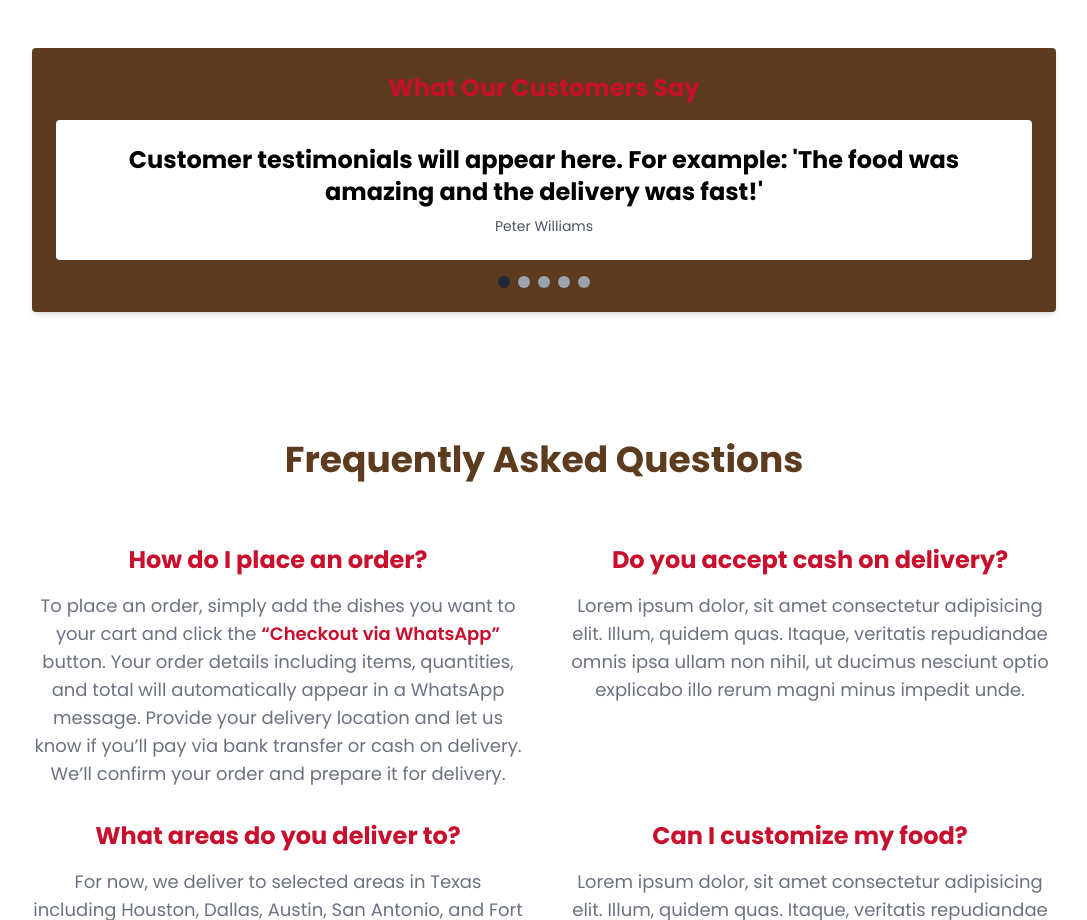
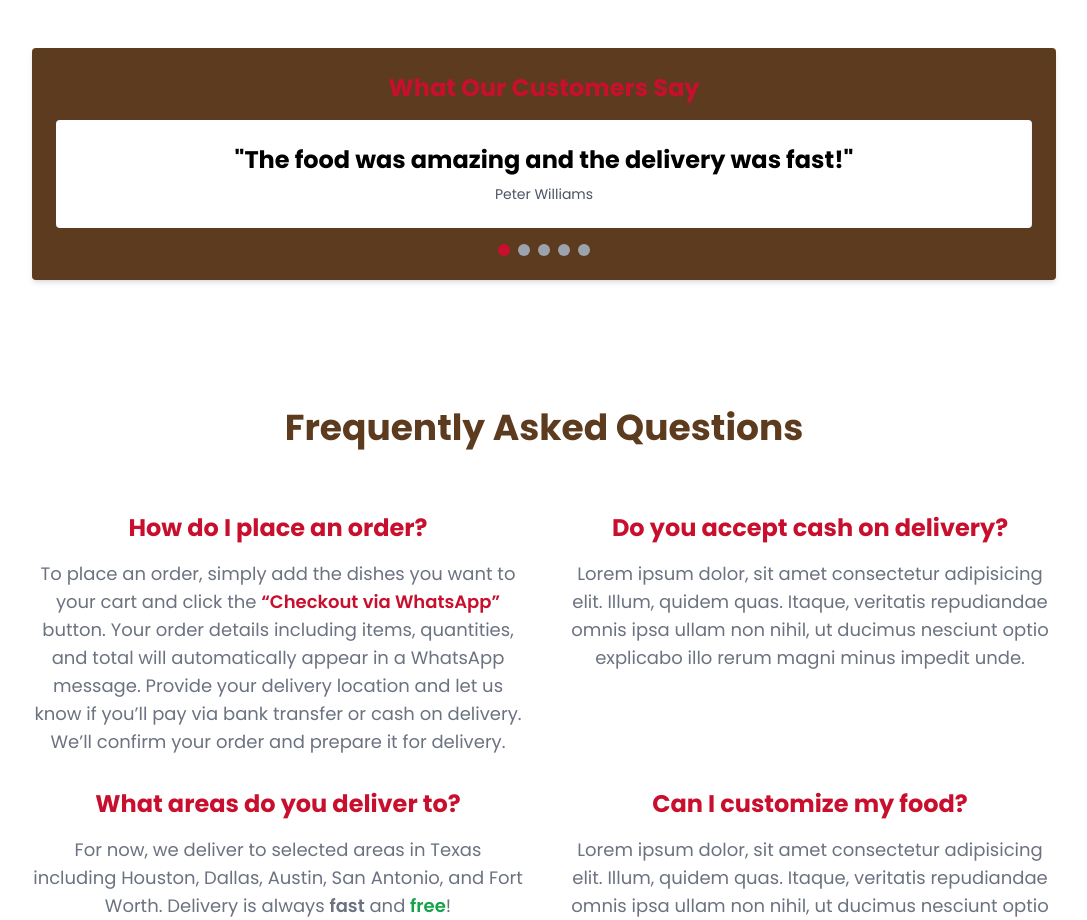
Before and after one commit to Chris-Ola-tech/food-business-demo, a plain HTML site: page index.html in a window 1280 px wide. Shown: the part 2640-3560 px from the top of the page, without its empty margins (96-1183 px from the left). Drawn offline with nearby package versions, Linux system fonts and the light colour scheme.

Commit message:
Updated index.html and JavaScript

```diff
--- a/index.html
+++ b/index.html
@@ -204,42 +204,42 @@ Neutral Dark	Deep Black	#000000	Text, borders, navigation, contrast -->
   Testimonials
 </h1>
 
-<section class="w-full sm:w-[90%] md:w-[80%] mx-auto bg-[#5C3B1E] p-4 sm:p-6 rounded shadow-md mt-12 ">
+<section class="w-full sm:w-[90%] md:w-[80%] mx-auto bg-[#5C3B1E] p-4 sm:p-6 rounded shadow-md mt-12">
   <h2 class="text-2xl font-bold mb-4 text-center text-[#C8102E]">What Our Customers Say</h2>
 
-  <!-- Make container scrollable -->
-  <div class="overflow-x-auto relative scroll-smooth snap-x snap-mandatory">
-    <!-- Slides container -->
-    <div id="testimonial-list" class="flex">
+  <!-- Scrollable container -->
+  <div class="overflow-x-auto relative scroll-smooth snap-x snap-mandatory" id="testimonial-container">
+    <!-- Slides -->
+    <div id="testimonial-list" class="flex w-full">
 
       <!-- Slide 1 -->
       <div class="min-w-full p-4 sm:p-6 bg-white rounded shadow text-center snap-center">
         <p class="font-bold text-xl sm:text-2xl">
-          Customer testimonials will appear here. For example: 'The food was amazing and the delivery was fast!'
+          "The food was amazing and the delivery was fast!"
         </p>
-        <p class="text-sm text-gray-600 mt-2"> Peter Williams</p>
+        <p class="text-sm text-gray-600 mt-2">Peter Williams</p>
       </div>
 
       <!-- Slide 2 -->
       <div class="min-w-full p-4 sm:p-6 bg-white rounded shadow text-center snap-center">
         <p class="font-bold text-xl sm:text-2xl">
-          Another review will go here. For example: 'Best pepper soup I’ve ever had! Highly recommend.
+          "Best pepper soup I’ve ever had! Highly recommend."
         </p>
-        <p class="text-sm text-gray-600 mt-2"> Kirstyn Ademola</p>
+        <p class="text-sm text-gray-600 mt-2">Kirstyn Ademola</p>
       </div>
 
       <!-- Slide 3 -->
       <div class="min-w-full p-4 sm:p-6 bg-white rounded shadow text-center snap-center">
         <p class="font-bold text-xl sm:text-2xl">
-          Another review will go here. For example: 'Best pepper soup I’ve ever had! Highly recommend.
+          "Wonderful experience, I’ll definitely order again!"
         </p>
-        <p class="text-sm text-gray-600 mt-2"> Omotola Olayiwola</p>
+        <p class="text-sm text-gray-600 mt-2">Omotola Olayiwola</p>
       </div>
 
       <!-- Slide 4 -->
       <div class="min-w-full p-4 sm:p-6 bg-white rounded shadow text-center snap-center">
         <p class="font-bold text-xl sm:text-2xl">
-          Another review will go here. For example: 'Best pepper soup I’ve ever had! Highly recommend.
+          "Service was excellent and the food tasted fresh."
         </p>
         <p class="text-sm text-gray-600 mt-2">Michael Bdmus</p>
       </div>
@@ -247,7 +247,7 @@ Neutral Dark	Deep Black	#000000	Text, borders, navigation, contrast -->
       <!-- Slide 5 -->
       <div class="min-w-full p-4 sm:p-6 bg-white rounded shadow text-center snap-center">
         <p class="font-bold text-xl sm:text-2xl">
-          Another review will go here. For example: 'Best pepper soup I’ve ever had! Highly recommend.
+          "Quick delivery and the meals are top-notch!"
         </p>
         <p class="text-sm text-gray-600 mt-2">Amina Desire</p>
       </div>
@@ -256,13 +256,14 @@ Neutral Dark	Deep Black	#000000	Text, borders, navigation, contrast -->
 
   <!-- Dots -->
   <div class="flex justify-center mt-4 space-x-2">
-    <button class="dot w-3 h-3 rounded-full bg-[#C8102E]"></button>
-    <button class="dot w-3 h-3 rounded-full bg-[#C8102E]"></button>
-    <button class="dot w-3 h-3 rounded-full bg-[#C8102E]"></button>
-    <button class="dot w-3 h-3 rounded-full bg-[#C8102E]"></button>
-    <button class="dot w-3 h-3 rounded-full bg-[#C8102E]"></button>
+    <button class="dot w-3 h-3 rounded-full bg-[#C8102E]" aria-label="Go to slide 1"></button>
+    <button class="dot w-3 h-3 rounded-full bg-gray-400" aria-label="Go to slide 2"></button>
+    <button class="dot w-3 h-3 rounded-full bg-gray-400" aria-label="Go to slide 3"></button>
+    <button class="dot w-3 h-3 rounded-full bg-gray-400" aria-label="Go to slide 4"></button>
+    <button class="dot w-3 h-3 rounded-full bg-gray-400" aria-label="Go to slide 5"></button>
   </div>
 </section>
+
 
 
 
--- a/script.js
+++ b/script.js
@@ -136,32 +136,59 @@ document.addEventListener("DOMContentLoaded", () => {
 
 
 
-const testimonialList = document.getElementById("testimonial-list");
-const dots = document.querySelectorAll(".dot");
+document.addEventListener('DOMContentLoaded', () => {
+  const container = document.getElementById('testimonial-container');
+  const testimonialList = document.getElementById('testimonial-list');
+  const dots = Array.from(document.querySelectorAll('.dot'));
+  if (!container || !testimonialList || dots.length === 0) return;
 
-let currentIndex = 0;
+  // compute slide width (recompute on resize)
+  let slideWidth = container.clientWidth;
+  const updateSlideWidth = () => {
+    // use container width (visible viewport width for one slide)
+    slideWidth = container.clientWidth || (testimonialList.children[0] && testimonialList.children[0].getBoundingClientRect().width) || 0;
+  };
+  window.addEventListener('resize', updateSlideWidth);
+  updateSlideWidth();
 
-// Function to update slide + active dot
-function showSlide(index) {
-  currentIndex = index;
-  testimonialList.style.transform = `translateX(-${index * 100}%)`;
+  // set active dot UI
+  function setActiveDot(index) {
+    dots.forEach((dot, i) => {
+      if (i === index) {
+        dot.classList.remove('bg-gray-400');
+        dot.classList.add('bg-[#C8102E]');
+        dot.setAttribute('aria-current', 'true');
+      } else {
+        dot.classList.remove('bg-[#C8102E]');
+        dot.classList.add('bg-gray-400');
+        dot.removeAttribute('aria-current');
+      }
+    });
+  }
 
-  dots.forEach((dot, i) => {
-    dot.classList.toggle("bg-gray-800", i === index);
-    dot.classList.toggle("bg-gray-400", i !== index);
+  // click on dots -> scroll to slide
+  dots.forEach((dot, index) => {
+    dot.addEventListener('click', () => {
+      updateSlideWidth();
+      container.scrollTo({ left: slideWidth * index, behavior: 'smooth' });
+      setActiveDot(index);
+    });
   });
-}
 
-// Add click events to dots
-dots.forEach((dot, i) => {
-  dot.addEventListener("click", () => showSlide(i));
+  // on manual scroll, update active dot (debounced)
+  let scrollTimeout = null;
+  container.addEventListener('scroll', () => {
+    if (scrollTimeout) clearTimeout(scrollTimeout);
+    scrollTimeout = setTimeout(() => {
+      updateSlideWidth();
+      const index = Math.round(container.scrollLeft / (slideWidth || 1));
+      setActiveDot(Math.min(Math.max(index, 0), dots.length - 1));
+    }, 50);
+  });
+
+  // initialize
+  setActiveDot(0);
 });
-
-// Show first slide by default
-showSlide(0);
-
-
-
 
   document.getElementById("sendBtn").addEventListener("click", function (e) {
     e.preventDefault(); // Prevent empty submission
```
